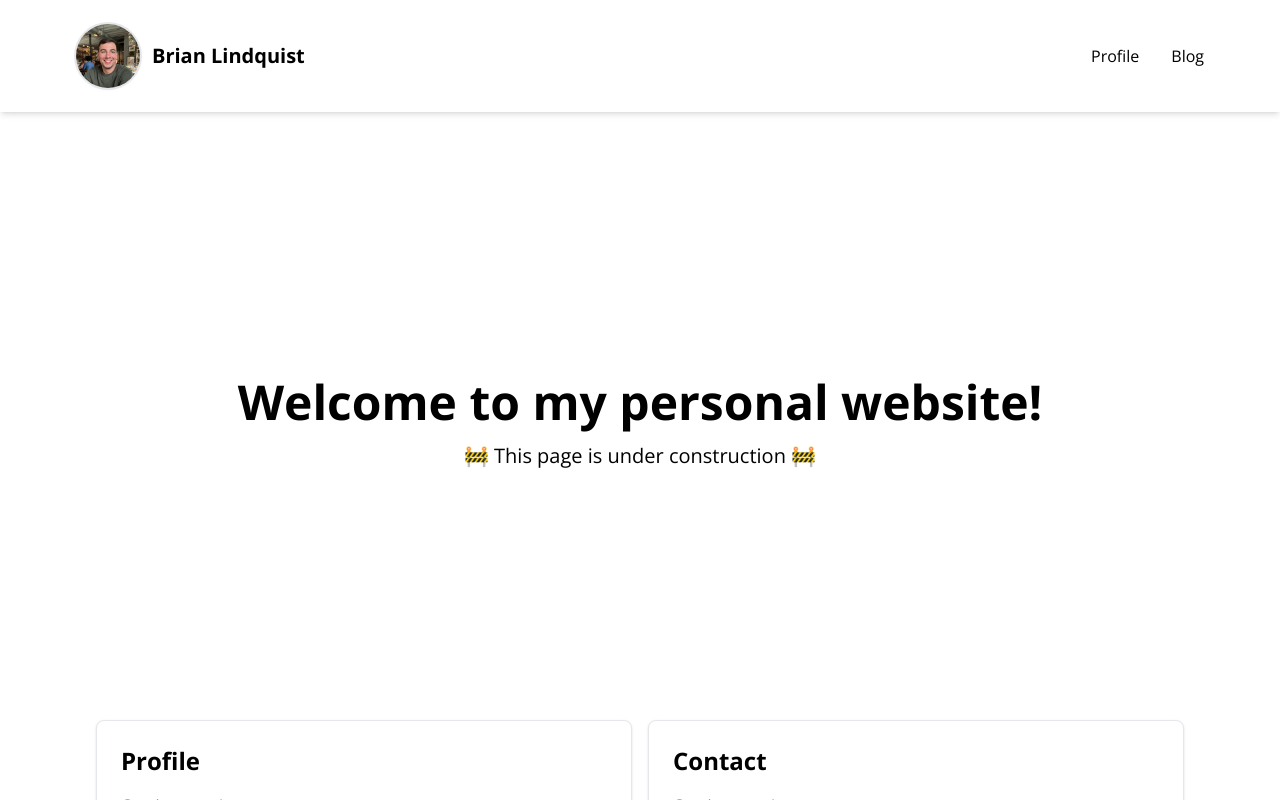
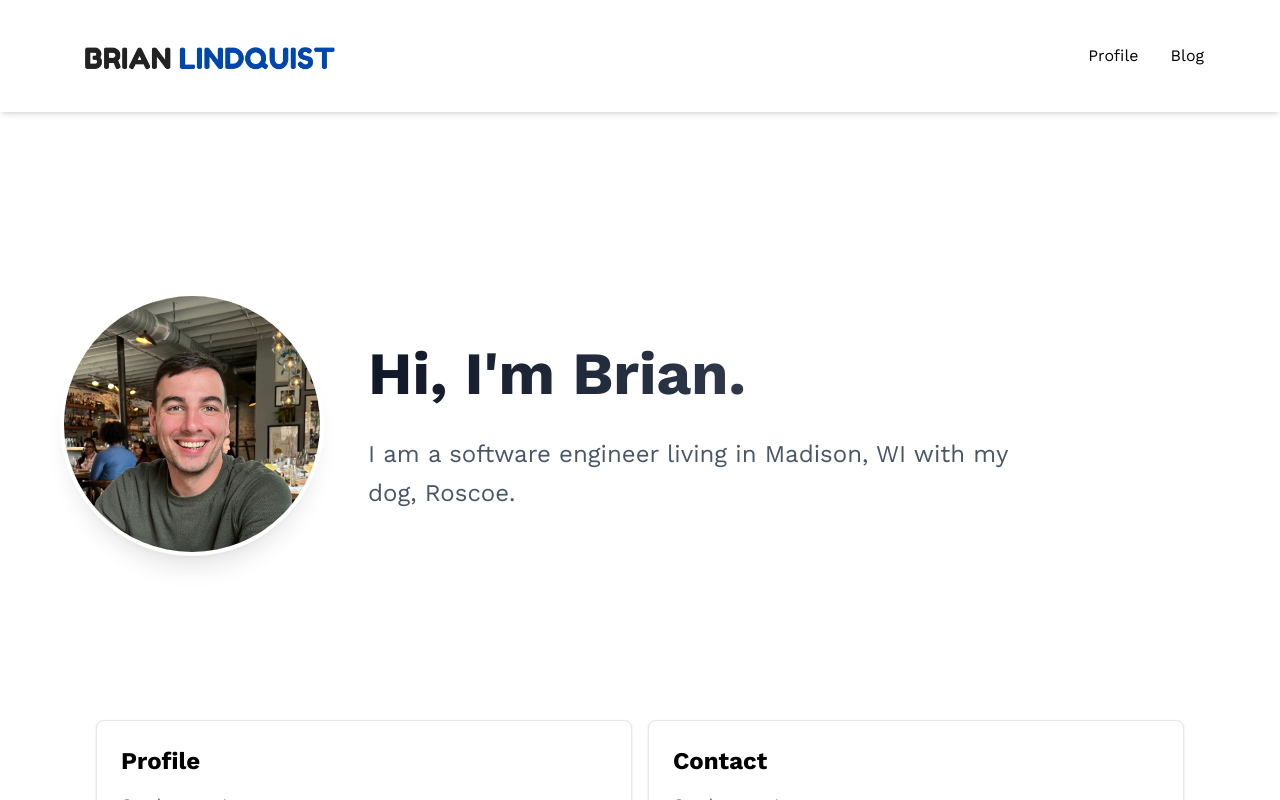
Before and after one commit to bplindquist/personal-website, a React (Vite) app: page / in a window 1280 px wide. Shown: the top 800 px of the page. Built offline with nearby package versions, Linux system fonts and the light colour scheme.

Commit message:
update header logo and hero section

```diff
--- a/src/components/Hero.tsx
+++ b/src/components/Hero.tsx
@@ -1,13 +1,25 @@
+import profile from "@/assets/profile.jpeg";
+
 export const Hero = () => {
   return (
     <section className="flex items-center justify-center min-h-[80vh] sm:min-h-[85vh] lg:min-h-[90vh] pt-24 sm:pt-28 lg:pt-32 px-4 sm:px-6 lg:px-8 w-full">
-      <div className="flex flex-col items-center justify-center max-w-4xl text-center">
-        <h1 className="font-bold text-3xl sm:text-4xl lg:text-5xl mb-4">
-          Welcome to my personal website!
-        </h1>
-        <p className="text-lg sm:text-xl">
-          🚧 This page is under construction 🚧
-        </p>
+      <div className="flex flex-col lg:flex-row items-center gap-8 lg:gap-12 max-w-6xl w-full">
+        <div className="flex-shrink-0">
+          <img
+            src={profile}
+            alt="Profile"
+            className="w-48 h-48 sm:w-56 sm:h-56 lg:w-64 lg:h-64 rounded-full object-cover shadow-xl ring-4 ring-white"
+          />
+        </div>
+
+        <div className="flex flex-col gap-6 text-center lg:text-left max-w-2xl">
+          <h1 className="font-bold text-4xl sm:text-5xl lg:text-6xl leading-tight bg-gradient-to-r from-gray-900 to-gray-600 bg-clip-text text-transparent">
+            Hi, I'm Brian.
+          </h1>
+          <p className="text-lg sm:text-xl lg:text-2xl text-gray-600 leading-relaxed">
+            I am a software engineer living in Madison, WI with my dog, Roscoe.
+          </p>
+        </div>
       </div>
     </section>
   );
--- a/src/components/Navigation.tsx
+++ b/src/components/Navigation.tsx
@@ -1,4 +1,4 @@
-import profile from "@/assets/profile.jpeg";
+import logo from "@/assets/logo.png";
 import { Link } from "react-router-dom";
 
 export const Navigation = () => {
@@ -8,14 +8,9 @@ export const Navigation = () => {
         className="fixed top-0 w-full bg-white shadow-md z-50"
         aria-label="Main navigation"
       >
-        <div className="flex flex-row items-center justify-between max-w-6xl mx-auto px-3 py-6 w-full">
-          <div className="flex items-center gap-3">
-            <img
-              src={profile}
-              alt="Profile"
-              className="w-16 h-16 rounded-full object-cover ring-2 ring-gray-200 shadow-sm"
-            />
-            <h2 className="font-bold text-xl">Brian Lindquist</h2>
+        <div className="flex flex-row items-center justify-between max-w-6xl mx-auto px-3 py-4 w-full">
+          <div className="flex items-center">
+            <img src={logo} alt="Logo" className="h-20 w-auto object-contain" />
           </div>
 
           <ul className="flex flex-row items-center gap-8 list-none m-0 p-0">
--- a/src/index.css
+++ b/src/index.css
@@ -1,8 +1,8 @@
-@import url('https://fonts.googleapis.com/css2?family=Open+Sans:wght@300;400;500;600;700&display=swap');
+@import url('https://fonts.googleapis.com/css2?family=Work+Sans:wght@300;400;500;600;700&display=swap');
 @import "tailwindcss";
 
 :root {
-  font-family: 'Open Sans', sans-serif;
+  font-family: 'Work Sans', sans-serif;
   font-synthesis: none;
   text-rendering: optimizeLegibility;
   -moz-osx-font-smoothing: grayscale;
```
Also changed, not shown: src/assets/logo.png (added).
